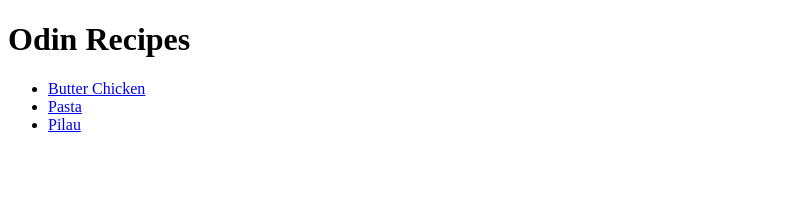
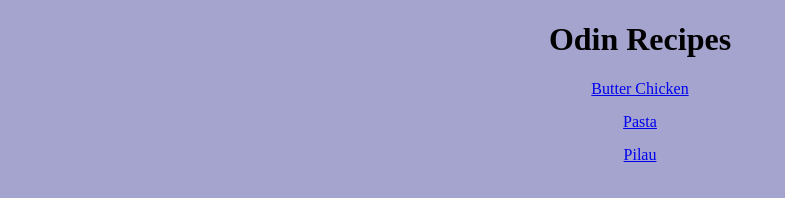
Before and after one commit to Mohamed6718/odin-recipes, a plain HTML site: page index.html in a window 1280 px wide. Shown: the whole page, without its empty margins (0-785 px from the left). Drawn offline with Linux system fonts and the light colour scheme.

Commit message:
modify files

```diff
--- a/index.html
+++ b/index.html
@@ -8,7 +8,7 @@
 </head>
 <body>
     <h1>Odin Recipes</h1>
-    <ul>
+    <ul class="lists">
         <li><a href="recipes/butter-chicken.html">Butter Chicken</a></li>
         <li><a href="recipes/pasta.html">Pasta</a></li>
         <li><a href="recipes/pilau.html">Pilau</a></li>
--- a/styles.css
+++ b/styles.css
@@ -0,0 +1,11 @@
+* {
+    background-color: rgb(164, 164, 207);
+    text-align: center;
+}
+.lists {
+    list-style-type: none;
+    padding: 0%;
+}
+.lists li {
+    margin-bottom: 15px;
+}
```
Also changed, not shown: recipes/butter-chicken.html (+3 -2 lines), recipes/pasta.html (+3 -2 lines), recipes/pilau.html (+3 -2 lines).
